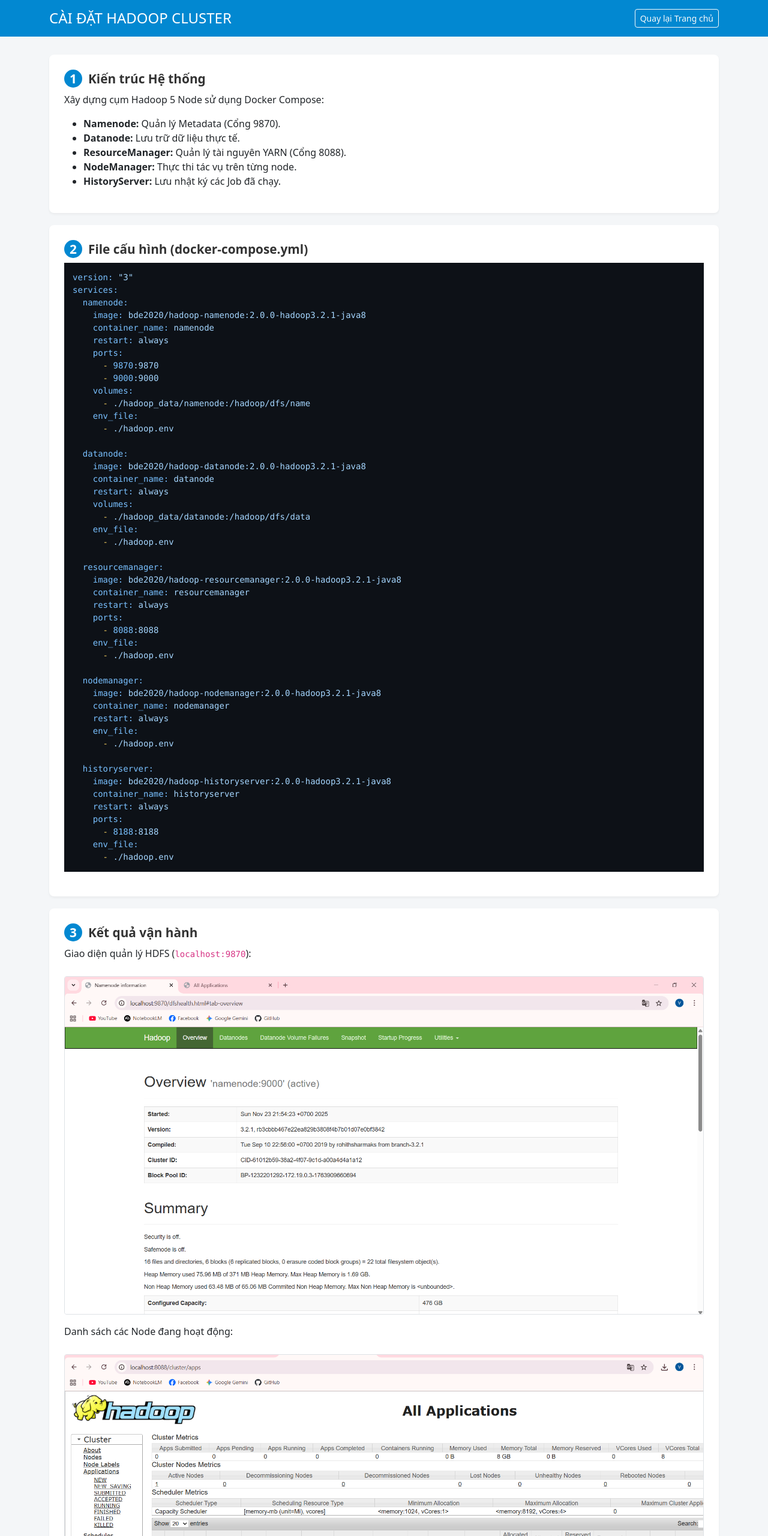
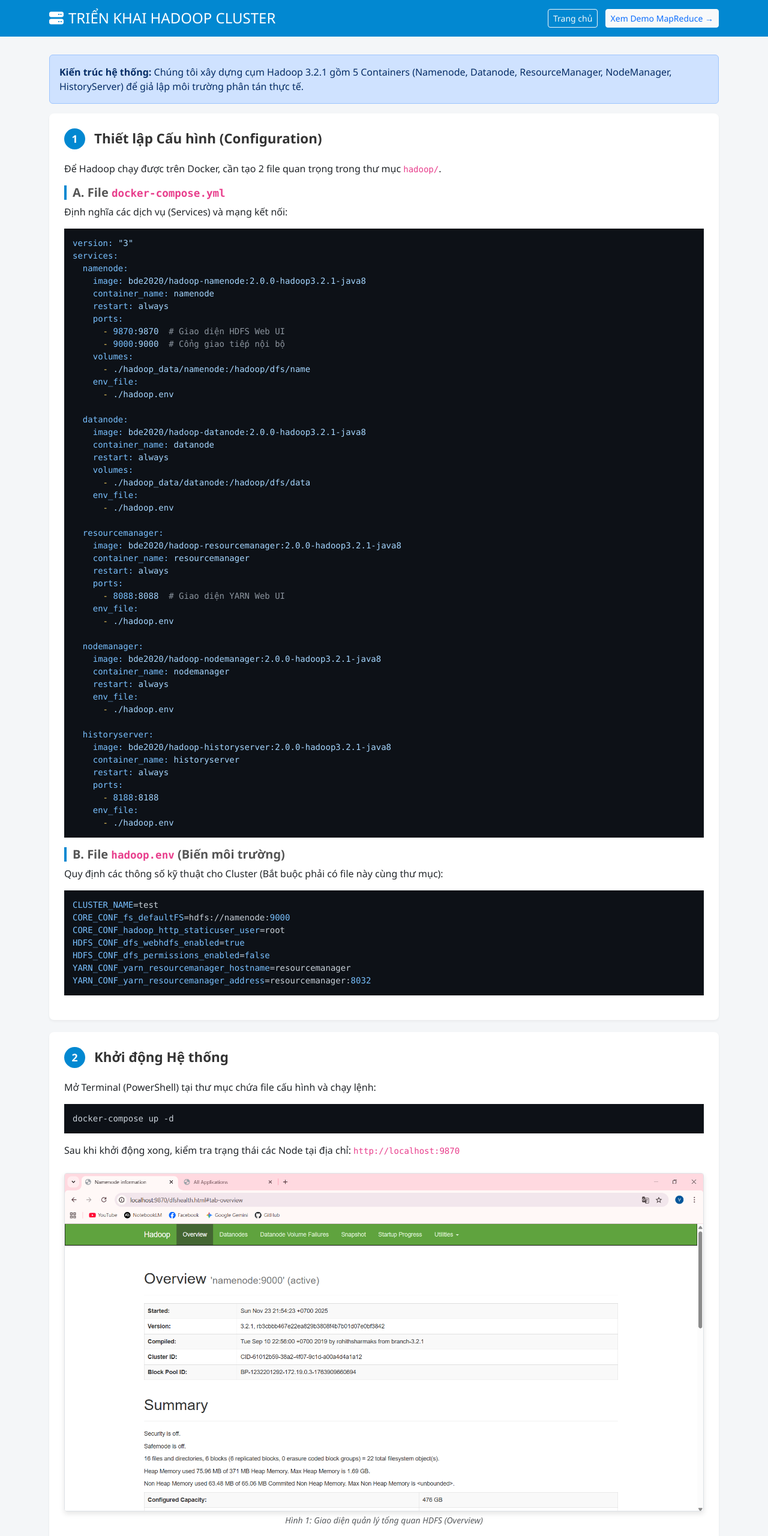
Before and after one commit to DangVanLinh29/bigdata-report, a plain HTML site: page BigData_Report/hadoop.html in a window 1280 px wide. Shown: the top 2560 px of the page at 60% size. Drawn offline with nearby package versions, Linux system fonts and the light colour scheme.

Commit message:
Cap nhat huong dan Hadoop chi tiet

```diff
--- a/BigData_Report/hadoop.html
+++ b/BigData_Report/hadoop.html
@@ -2,43 +2,45 @@
 <html lang="vi">
 <head>
     <meta charset="UTF-8">
-    <title>Hướng dẫn Hadoop</title>
+    <title>Hướng dẫn Cài đặt Hadoop</title>
     <link href="https://cdn.jsdelivr.net/npm/bootstrap@5.3.0/dist/css/bootstrap.min.css" rel="stylesheet">
     <link rel="stylesheet" href="https://cdnjs.cloudflare.com/ajax/libs/highlight.js/11.8.0/styles/github-dark.min.css">
     <style>
-        body { background: #f4f6f8; }
+        body { background: #f4f6f8; font-family: 'Segoe UI', sans-serif; }
         .header-bar { background: #0288d1; color: white; padding: 15px 0; margin-bottom: 30px; }
         .step-card { background: white; border-radius: 8px; padding: 25px; margin-bottom: 20px; box-shadow: 0 2px 4px rgba(0,0,0,0.05); }
-        .step-number { background: #0288d1; color: white; width: 30px; height: 30px; display: inline-flex; align-items: center; justify-content: center; border-radius: 50%; margin-right: 10px; font-weight: bold; }
-        h2 { font-size: 1.3rem; font-weight: 700; color: #333; display: flex; align-items: center; }
-        img { max-width: 100%; border: 1px solid #dee2e6; border-radius: 4px; margin-top: 10px; }
+        .step-number { background: #0288d1; color: white; width: 35px; height: 35px; display: inline-flex; align-items: center; justify-content: center; border-radius: 50%; margin-right: 15px; font-weight: bold; flex-shrink: 0; font-size: 1.1rem; }
+        h2 { font-size: 1.4rem; font-weight: 700; color: #333; display: flex; align-items: center; margin-bottom: 20px; }
+        h5 { margin-top: 15px; font-weight: 600; color: #555; border-left: 4px solid #0288d1; padding-left: 10px; }
+        img { max-width: 100%; border: 1px solid #dee2e6; border-radius: 4px; margin-top: 10px; box-shadow: 0 4px 8px rgba(0,0,0,0.1); }
+        code { color: #e83e8c; word-break: break-word; }
+        .note { background: #e1f5fe; border-left: 5px solid #0288d1; padding: 15px; margin: 15px 0; border-radius: 4px; }
     </style>
 </head>
 <body>
 
     <div class="header-bar">
         <div class="container d-flex justify-content-between align-items-center">
-            <h4 class="m-0">CÀI ĐẶT HADOOP CLUSTER</h4>
-            <a href="index.html" class="btn btn-outline-light btn-sm">Quay lại Trang chủ</a>
+            <h4 class="m-0 text-uppercase"><i class="fa fa-server me-2"></i>Triển khai Hadoop Cluster</h4>
+            <div>
+                <a href="index.html" class="btn btn-outline-light btn-sm me-2">Trang chủ</a>
+                <a href="mapreduce.html" class="btn btn-light btn-sm text-primary">Xem Demo MapReduce &rarr;</a>
+            </div>
         </div>
     </div>
 
     <div class="container pb-5">
 
-        <div class="step-card">
-            <h2><span class="step-number">1</span> Kiến trúc Hệ thống</h2>
-            <p>Xây dựng cụm Hadoop 5 Node sử dụng Docker Compose:</p>
-            <ul>
-                <li><strong>Namenode:</strong> Quản lý Metadata (Cổng 9870).</li>
-                <li><strong>Datanode:</strong> Lưu trữ dữ liệu thực tế.</li>
-                <li><strong>ResourceManager:</strong> Quản lý tài nguyên YARN (Cổng 8088).</li>
-                <li><strong>NodeManager:</strong> Thực thi tác vụ trên từng node.</li>
-                <li><strong>HistoryServer:</strong> Lưu nhật ký các Job đã chạy.</li>
-            </ul>
+        <div class="alert alert-primary">
+            <strong>Kiến trúc hệ thống:</strong> Chúng tôi xây dựng cụm Hadoop 3.2.1 gồm 5 Containers (Namenode, Datanode, ResourceManager, NodeManager, HistoryServer) để giả lập môi trường phân tán thực tế.
         </div>
 
         <div class="step-card">
-            <h2><span class="step-number">2</span> File cấu hình (docker-compose.yml)</h2>
+            <h2><span class="step-number">1</span> Thiết lập Cấu hình (Configuration)</h2>
+            <p>Để Hadoop chạy được trên Docker, cần tạo 2 file quan trọng trong thư mục <code>hadoop/</code>.</p>
+
+            <h5>A. File <code>docker-compose.yml</code></h5>
+            <p>Định nghĩa các dịch vụ (Services) và mạng kết nối:</p>
             <pre><code class="language-yaml">version: "3"
 services:
   namenode:
@@ -46,8 +48,8 @@ services:
     container_name: namenode
     restart: always
     ports:
-      - 9870:9870
-      - 9000:9000
+      - 9870:9870  # Giao diện HDFS Web UI
+      - 9000:9000  # Cổng giao tiếp nội bộ
     volumes:
       - ./hadoop_data/namenode:/hadoop/dfs/name
     env_file:
@@ -67,7 +69,7 @@ services:
     container_name: resourcemanager
     restart: always
     ports:
-      - 8088:8088
+      - 8088:8088  # Giao diện YARN Web UI
     env_file:
       - ./hadoop.env
 
@@ -86,20 +88,80 @@ services:
       - 8188:8188
     env_file:
       - ./hadoop.env</code></pre>
+
+            <h5>B. File <code>hadoop.env</code> (Biến môi trường)</h5>
+            <p>Quy định các thông số kỹ thuật cho Cluster (Bắt buộc phải có file này cùng thư mục):</p>
+            <pre><code class="language-ini">CLUSTER_NAME=test
+CORE_CONF_fs_defaultFS=hdfs://namenode:9000
+CORE_CONF_hadoop_http_staticuser_user=root
+HDFS_CONF_dfs_webhdfs_enabled=true
+HDFS_CONF_dfs_permissions_enabled=false
+YARN_CONF_yarn_resourcemanager_hostname=resourcemanager
+YARN_CONF_yarn_resourcemanager_address=resourcemanager:8032</code></pre>
         </div>
 
         <div class="step-card">
-            <h2><span class="step-number">3</span> Kết quả vận hành</h2>
-            <p>Giao diện quản lý HDFS (<code>localhost:9870</code>):</p>
-            <img src="anh1_hadoop.png" alt="HDFS UI">
+            <h2><span class="step-number">2</span> Khởi động Hệ thống</h2>
+            <p>Mở Terminal (PowerShell) tại thư mục chứa file cấu hình và chạy lệnh:</p>
+            <pre><code class="language-bash">docker-compose up -d</code></pre>
 
-            <p class="mt-3">Danh sách các Node đang hoạt động:</p>
-            <img src="anh2_hadoop.png" alt="Active Nodes">
+            <p class="mt-3">Sau khi khởi động xong, kiểm tra trạng thái các Node tại địa chỉ: <code>http://localhost:9870</code></p>
+
+            <div class="row">
+                <div class="col-md-12">
+                    <img src="anh1_hadoop.png" alt="Hadoop Overview">
+                    <p class="text-center text-muted small mt-1"><i>Hình 1: Giao diện quản lý tổng quan HDFS (Overview)</i></p>
+                </div>
+                <div class="col-md-12 mt-3">
+                    <img src="anh2_hadoop.png" alt="Hadoop Datanodes">
+                    <p class="text-center text-muted small mt-1"><i>Hình 2: Danh sách các Datanode đang hoạt động (Live Nodes)</i></p>
+                </div>
+            </div>
+        </div>
+
+        <div class="step-card">
+            <h2><span class="step-number">3</span> Quy trình Nạp dữ liệu (Data Ingestion)</h2>
+            <div class="note">
+                Vì Hadoop chạy trong Container cô lập, ta cần quy trình 2 bước để đưa file từ Windows vào HDFS.
+            </div>
+
+            <h5>Bước 3.1: Copy file từ máy thật vào Container NameNode</h5>
+            <pre><code class="language-bash"># Giả sử có file input.txt ở máy thật
+docker cp input.txt namenode:/tmp/input.txt</code></pre>
+
+            <h5>Bước 3.2: Đưa file lên hệ thống phân tán HDFS</h5>
+            <p>Truy cập vào bên trong container và dùng lệnh <code>hdfs dfs -put</code>:</p>
+            <pre><code class="language-bash"># Vào terminal của namenode
+docker exec -it namenode bash
+
+# Tạo thư mục trên HDFS
+hdfs dfs -mkdir -p /user/root/input
+
+# Đẩy file lên
+hdfs dfs -put /tmp/input.txt /user/root/input/
+
+# Kiểm tra kết quả
+hdfs dfs -ls /user/root/input/</code></pre>
+        </div>
+
+        <div class="step-card">
+            <h2><span class="step-number">4</span> Kiểm thử khả năng tính toán (YARN)</h2>
+            <p>Chạy thử thuật toán tính số Pi có sẵn trong thư viện Hadoop để đảm bảo ResourceManager hoạt động tốt.</p>
+            <pre><code class="language-bash">yarn jar /opt/hadoop-3.2.1/share/hadoop/mapreduce/hadoop-mapreduce-examples-3.2.1.jar pi 2 100</code></pre>
+
+            <p><strong>Kết quả trả về trên màn hình:</strong></p>
+            <img src="pi_hadoop.png" alt="Kết quả Pi">
+            <p class="text-center text-muted small mt-1"><i>Hình 3: Kết quả tính toán MapReduce thành công</i></p>
         </div>
 
     </div>
 
+    <footer class="bg-dark text-white text-center py-3">
+        <p class="m-0 small">&copy; 2025 Big Data Project Documentation</p>
+    </footer>
+
 <script src="https://cdnjs.cloudflare.com/ajax/libs/highlight.js/11.8.0/highlight.min.js"></script>
+<link rel="stylesheet" href="https://cdnjs.cloudflare.com/ajax/libs/font-awesome/6.4.0/css/all.min.css">
 <script>hljs.highlightAll();</script>
 </body>
 </html>
```
